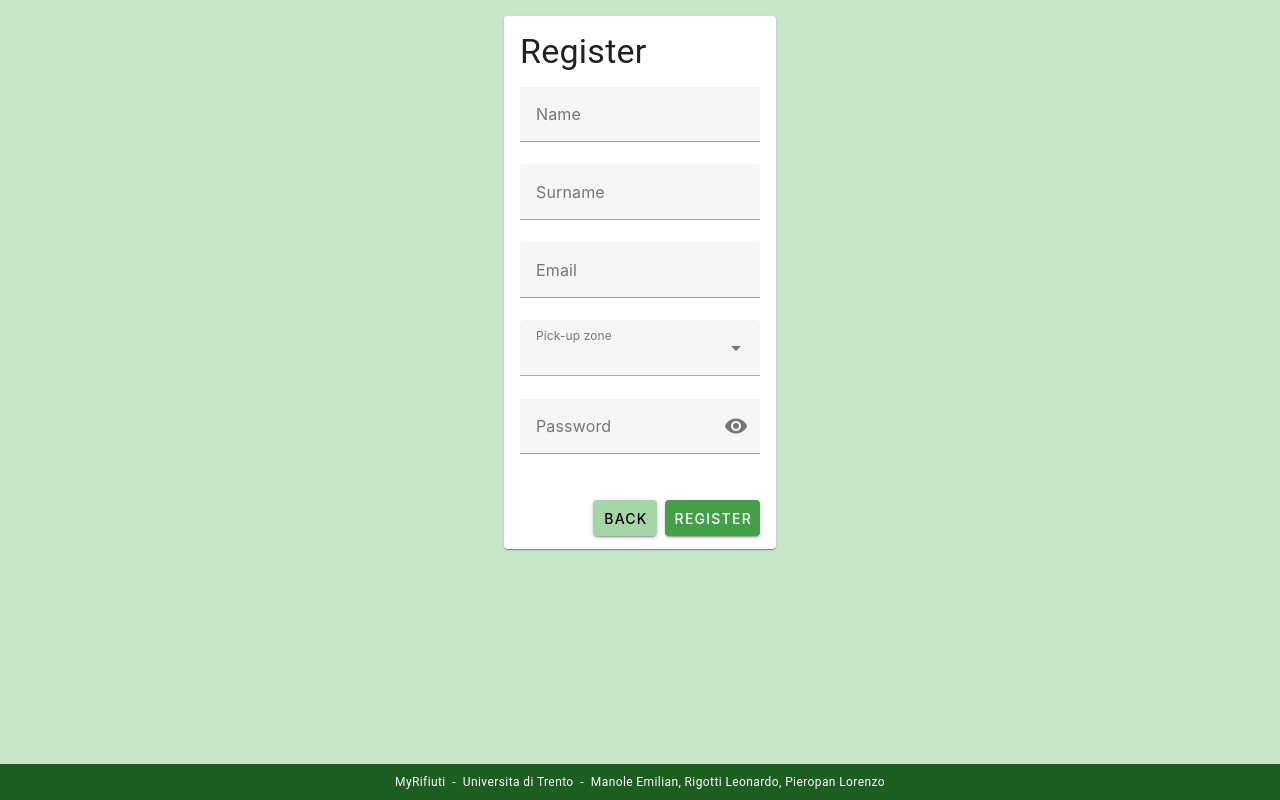
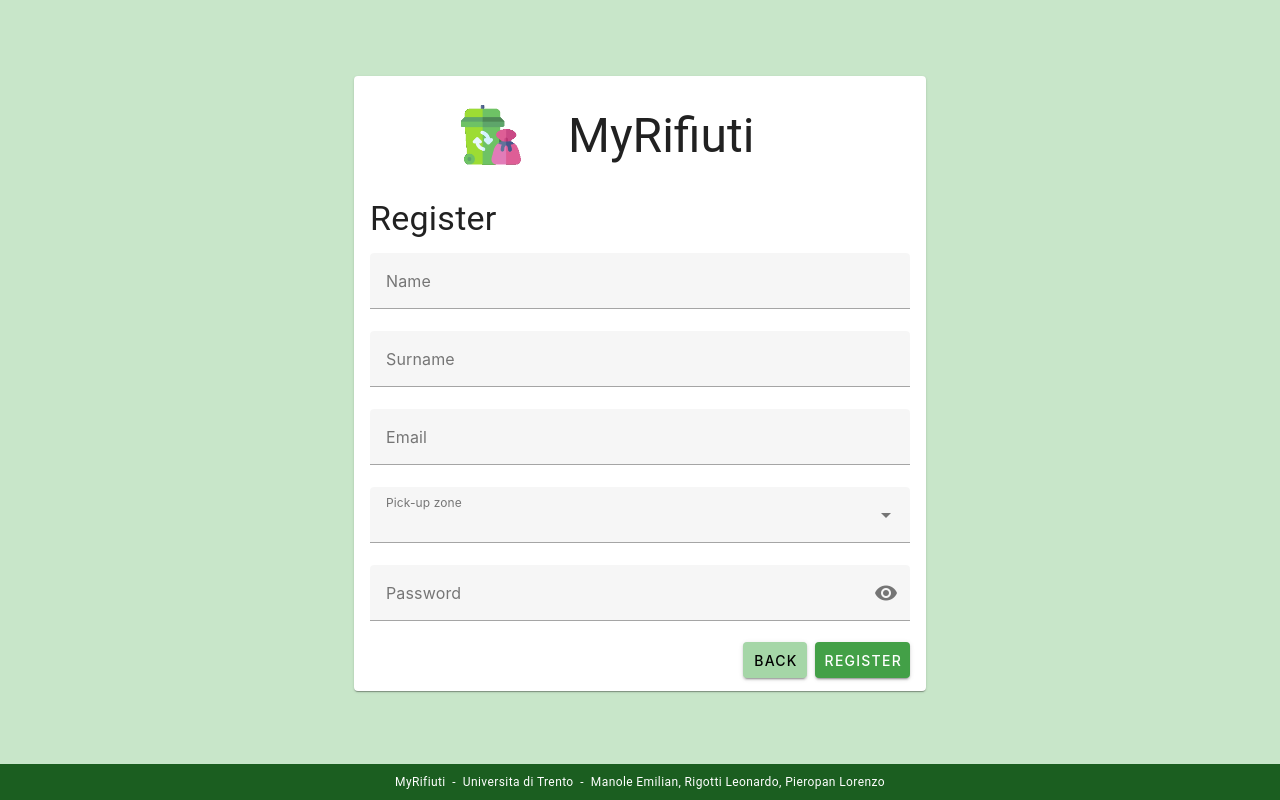
Before and after one commit to emilianmanoleuni/MyRifiuti, a Vue app in the folder client/: page /api/register in a window 1280 px wide. Built offline with nearby package versions, Linux system fonts and the light colour scheme.

Commit message:
Fix Login and Registration UI

```diff
--- a/client/src/components/Login.vue
+++ b/client/src/components/Login.vue
@@ -1,10 +1,16 @@
 <template>
-    <v-container class="registerBlock">
+    <v-container class="loginBlock">
       <v-row justify="center">
         <v-col cols="12" sm="8" md="6">
           <v-card>
-            <v-img src="/logo.png" height="60"></v-img>
-            <v-card-title class="text-h3">MyRifiuti</v-card-title>
+            <v-row class="topBlockLogoName">
+              <v-col cols="6">
+                <v-img class="topImage" src="/logo.png" height="60"></v-img>
+              </v-col>
+              <v-col cols="6">
+                <v-card-title class="text-h3 topTitle">MyRifiuti</v-card-title>
+              </v-col>
+            </v-row>
             <v-card-title class="text-h4">Login</v-card-title>
             <v-card-text>
               <v-form>
@@ -89,6 +95,18 @@ export default{
 </script>
 
 <style scoped>
+    .loginBlock{
+      margin-top: 70px;
+    }
+    .topBlockLogoName{
+      margin-top: 2px;
+    }
+    .topImage{
+      margin-top: 15px;
+    }
+    .topTitle{
+      margin-left: -100px;
+    }
     .error {
     color: red;
     }
--- a/client/src/components/Register.vue
+++ b/client/src/components/Register.vue
@@ -1,8 +1,16 @@
 <template>
-  <v-container class="registerBody" j>
+  <v-container class="registerBlock" j>
     <v-row justify="center">
       <v-col cols="12" md="6">
         <v-card>
+          <v-row class="topBlockLogoName">
+            <v-col cols="6">
+              <v-img class="topImage" src="/logo.png" height="60"></v-img>
+            </v-col>
+            <v-col cols="6">
+              <v-card-title class="text-h3 topTitle">MyRifiuti</v-card-title>
+            </v-col>
+          </v-row>
           <v-card-title class="text-h4">Register</v-card-title>
           <v-card-text>
             <v-form>
@@ -50,7 +58,7 @@
               ></v-text-field>
             </v-form>
           </v-card-text>
-          <v-card-actions class="justify-end">
+          <v-card-actions class="justify-end bottomButtons">
             <v-btn class="backRegisterButton" variant="elevated" color="buttonsLight" @click="navigateTo({name: 'login'})">Back</v-btn>
             <v-btn class="registerButton" variant="elevated" color="buttons" @click="register">Register</v-btn>
           </v-card-actions>
@@ -144,12 +152,26 @@ export default {
 </script>
 
 <style scoped>
-  .registerBody{
-    min-width: 600px;
-    max-width: 600px;
+  .registerBlock{
+    margin-top: 60px;
+  }
+  .loginBlock{
+    margin-top: 70px;
+  }
+  .topBlockLogoName{
+    margin-top: 2px;
+  }
+  .topImage{
+    margin-top: 15px;
+  }
+  .topTitle{
+    margin-left: -100px;
   }
   .error {
       color: red;
+  }
+  .bottomButtons{
+    margin-top: -25px;
   }
   .backRegisterButton{
     margin-bottom: 5px;
```
